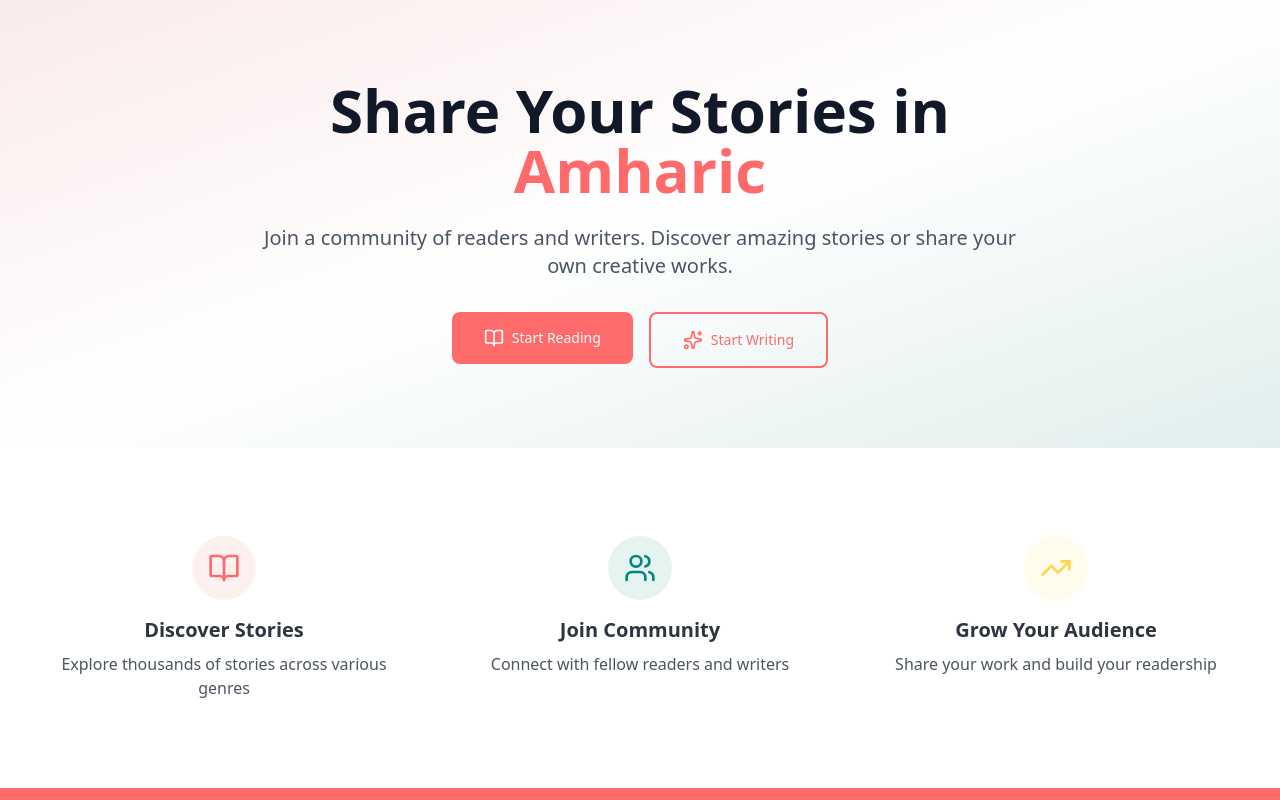
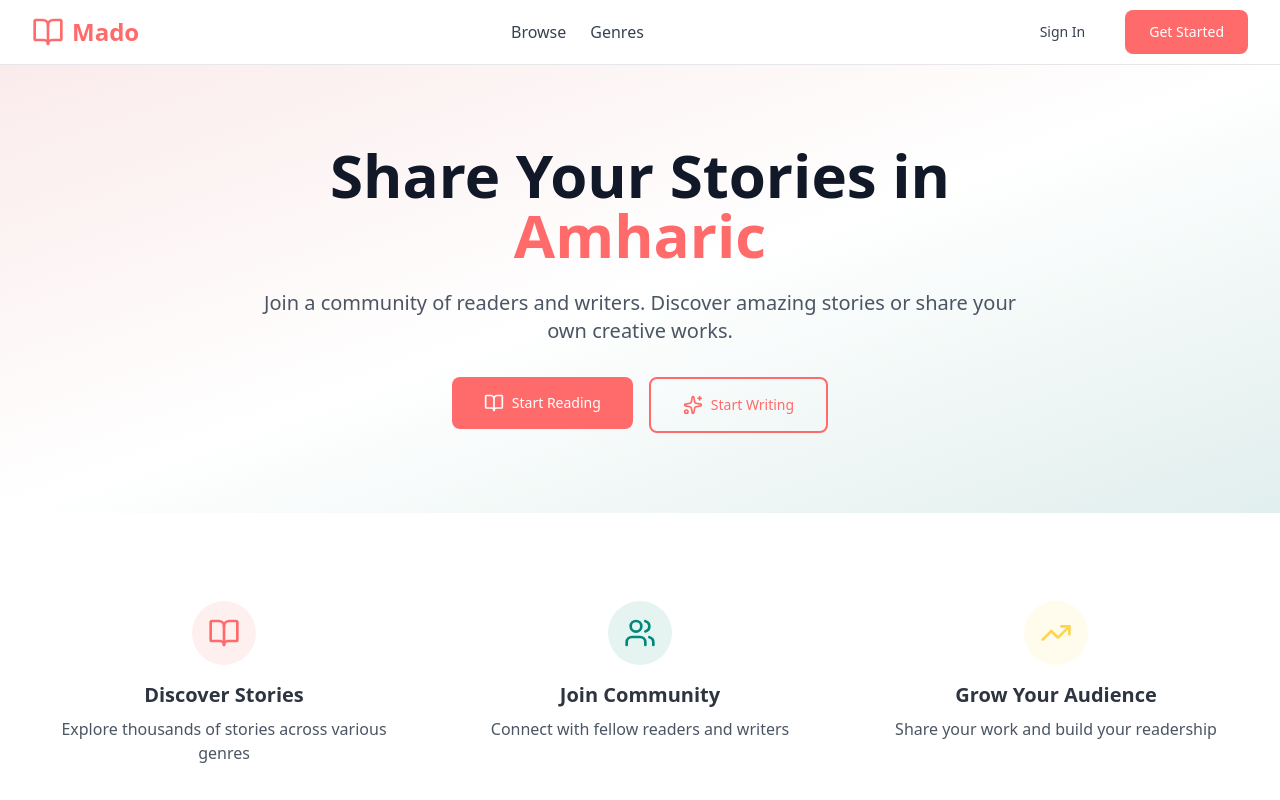
Before and after one commit to Iamhan-e/Mado, a Next.js app: page / in a window 1280 px wide. Shown: the top 800 px of the page. Built offline with nearby package versions, Linux system fonts and the light colour scheme; no server answers.

Commit message:
feat: add MainLayout component with Navbar and main content area

```diff
--- /dev/null
+++ b/app/(main)/layout.tsx
@@ -0,0 +1,16 @@
+import { Navbar } from "@/components/navbar"
+
+export default function MainLayout({
+  children,
+}: {
+  children: React.ReactNode
+}) {
+  return (
+    <>
+      <Navbar />
+      <main className="min-h-screen bg-[#FAFAFA]">
+        {children}
+      </main>
+    </>
+  )
+}
```
